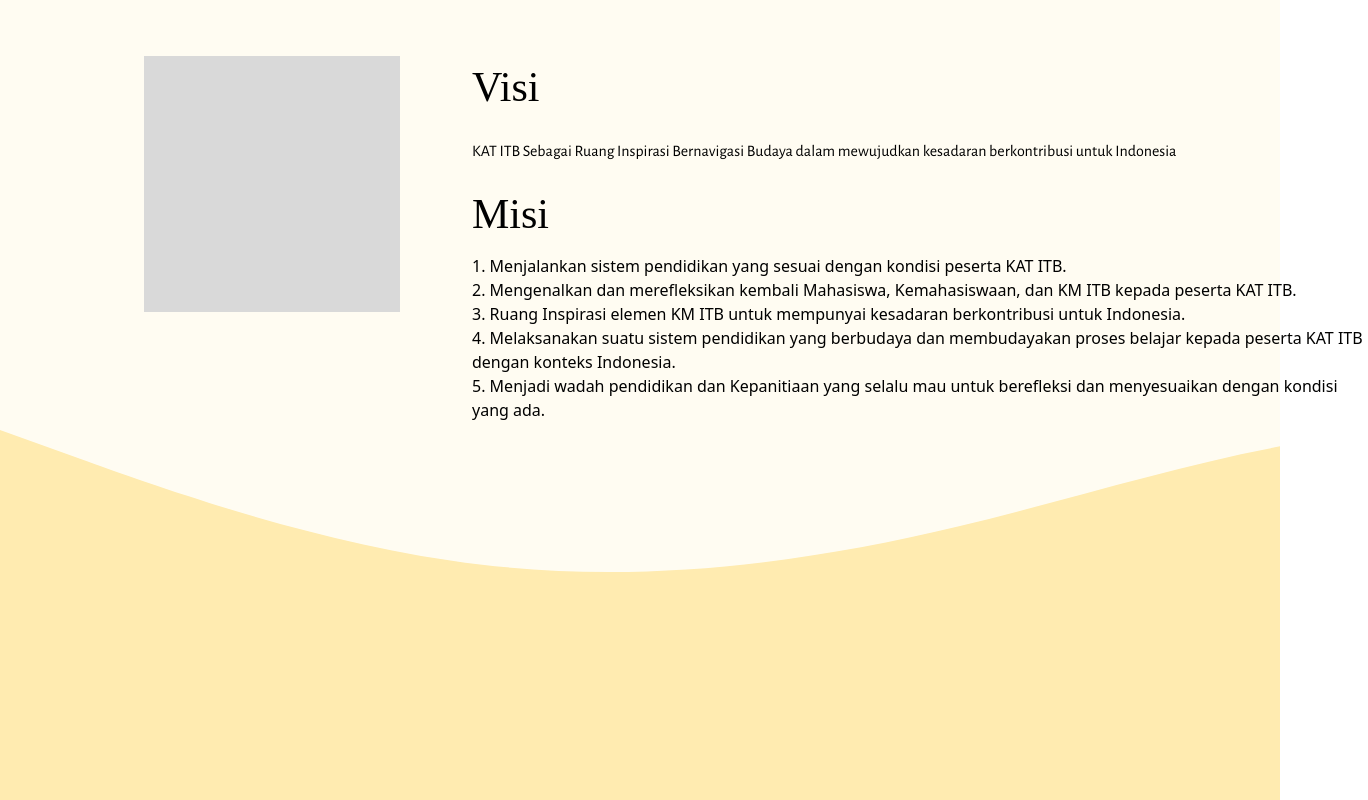
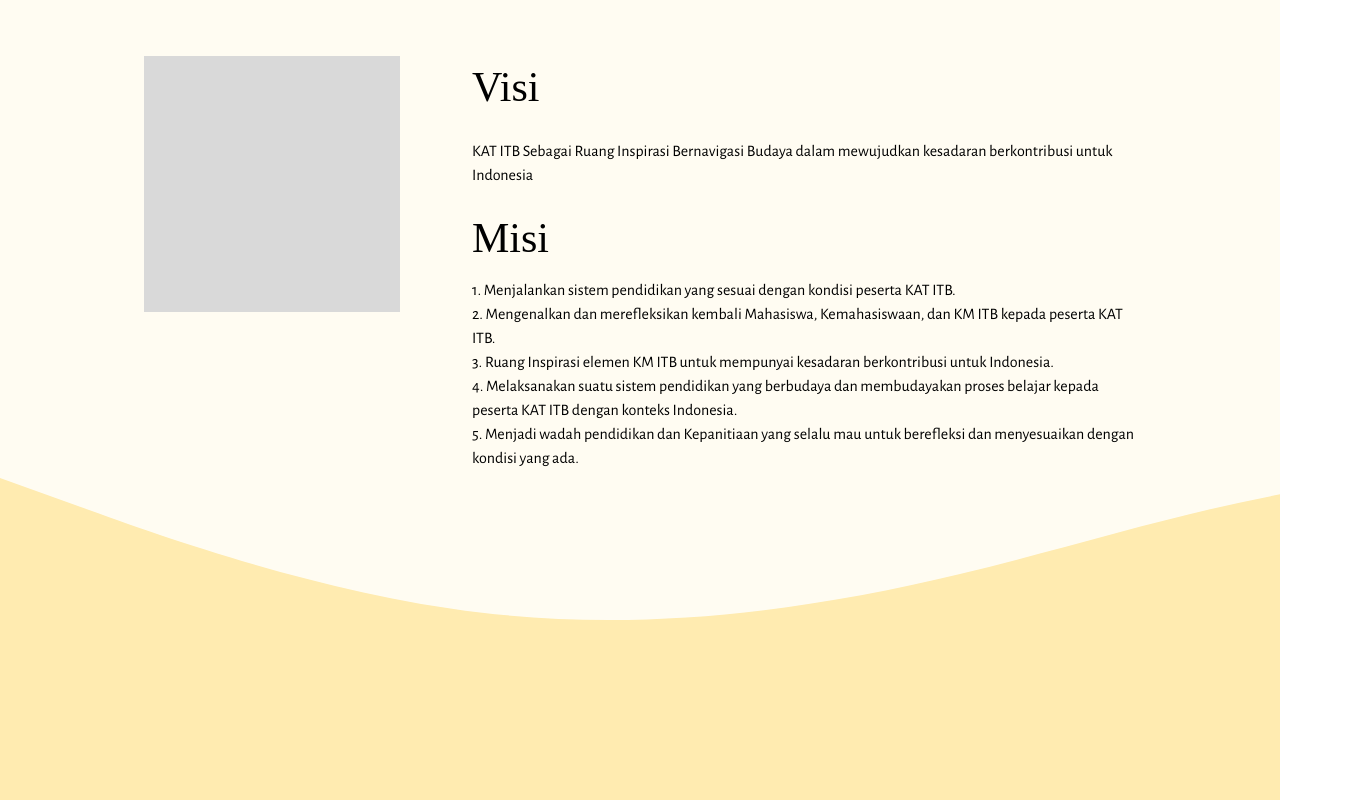
Before and after one commit to KATITB22/site-fe, a React (Vite) app: page / in a window 1280 px wide. Shown: the top 800 px of the page, 1368 px wide, since content can reach past the window. Built offline with nearby package versions, Linux system fonts and the light colour scheme.

Commit message:
Change list text

```diff
--- a/src/containers/VisiMisi.tsx
+++ b/src/containers/VisiMisi.tsx
@@ -4,20 +4,30 @@ import Texts from '../components/Texts';
 
 const VisiMisi: React.FC = () => {
   return (
-    <div className="flex md:flex-row-reverse flex-wrap bg-primaryCream w-[100vw] h-fit xs:px-20 sm:px-36 py-14 h-[70vh]">
-      <section className='w-full md:w-3/4 lg:pl-20'>
+    <div className="flex md:flex-row-reverse flex-wrap bg-primaryCream w-full h-fit xs:px-20 sm:px-36 py-14 h-[70vh]">
+      <section className='w-full h-fit md:w-3/4 lg:pl-20'>
         <Title className='relative '>Visi</Title>
-        <Texts className='relative top-5 w-[70vw]'>KAT ITB Sebagai Ruang Inspirasi Bernavigasi Budaya dalam mewujudkan kesadaran berkontribusi untuk Indonesia</Texts>
+        <Texts className='relative top-5'>KAT ITB Sebagai Ruang Inspirasi Bernavigasi Budaya dalam mewujudkan kesadaran berkontribusi untuk Indonesia</Texts>
         <Title className='relative top-10'>Misi</Title>
-        <ol className='relative top-12 w-[70vw]'>
-          <li>1. Menjalankan sistem pendidikan yang sesuai dengan kondisi peserta KAT ITB.</li>
-          <li>2. Mengenalkan dan merefleksikan kembali Mahasiswa, Kemahasiswaan, dan KM ITB kepada peserta KAT ITB.</li>
-          <li>3. Ruang Inspirasi elemen KM ITB untuk mempunyai kesadaran berkontribusi untuk Indonesia.</li>
-          <li>4. Melaksanakan suatu sistem pendidikan yang berbudaya dan membudayakan proses belajar kepada peserta KAT ITB dengan konteks Indonesia.</li>
-          <li>5. Menjadi wadah pendidikan dan Kepanitiaan yang selalu mau untuk berefleksi dan menyesuaikan dengan kondisi yang ada.</li>
+        <ol className='relative top-12 h-fit'>
+          <li>
+            <Texts>1. Menjalankan sistem pendidikan yang sesuai dengan kondisi peserta KAT ITB.</Texts>
+          </li>
+          <li>
+            <Texts>2. Mengenalkan dan merefleksikan kembali Mahasiswa, Kemahasiswaan, dan KM ITB kepada peserta KAT ITB.</Texts>
+          </li>
+          <li>
+            <Texts>3. Ruang Inspirasi elemen KM ITB untuk mempunyai kesadaran berkontribusi untuk Indonesia.</Texts>
+          </li>
+          <li>
+            <Texts>4. Melaksanakan suatu sistem pendidikan yang berbudaya dan membudayakan proses belajar kepada peserta KAT ITB dengan konteks Indonesia.</Texts>
+          </li>
+          <li>
+            <Texts>5. Menjadi wadah pendidikan dan Kepanitiaan yang selalu mau untuk berefleksi dan menyesuaikan dengan kondisi yang ada.</Texts>
+          </li>
         </ol>
       </section>
-      <section className='w-full md:w-1/4'>
+      <section className='w-full h-fit md:w-1/4'>
         <div className='position-absolute bg-grey w-[20vw] h-[20vw] p'/>
         {/* <Title className='absolute'>Visi &amp;</Title>
         <Title className='absolute bottom-'>Misi;</Title> */}
```
